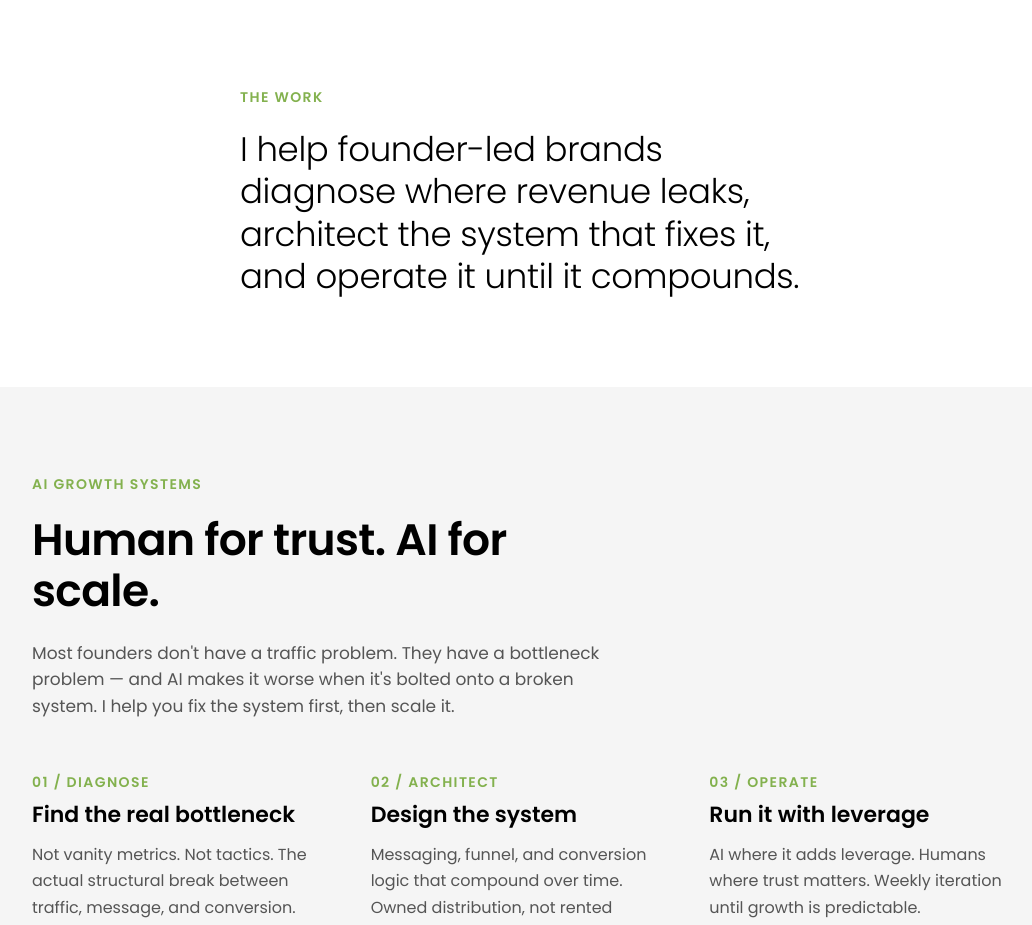
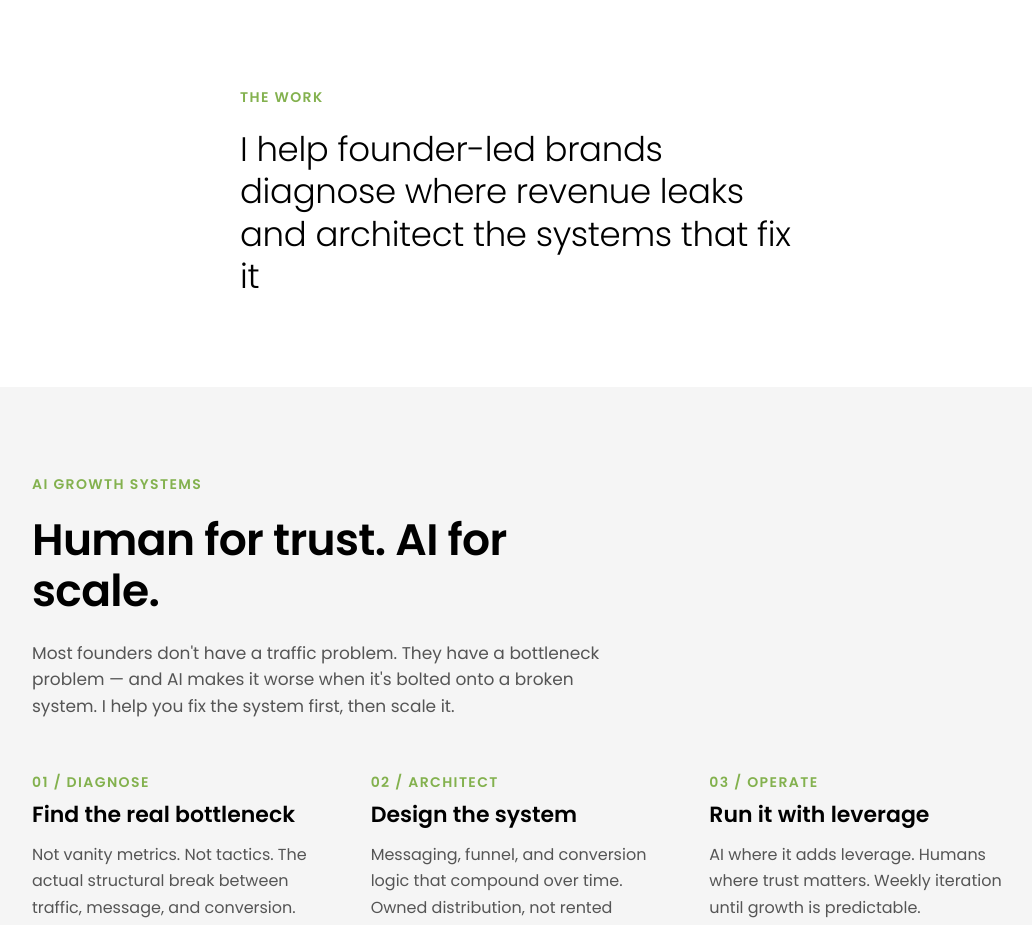
Before and after one commit to ndxtraders/revvaughn-com, a Next.js app: page / in a window 1280 px wide. Shown: the part 1700-2625 px from the top of the page, without its empty margins (120-1152 px from the left). Built offline with nearby package versions, Linux system fonts and the light colour scheme.

Commit message:
Update page.js

```diff
--- a/app/page.js
+++ b/app/page.js
@@ -130,7 +130,7 @@ export default function Home() {
         <Section bg="paper" width="prose">
           <p className="eyebrow mb-6">The Work</p>
           <p className="text-h2 font-light text-ink leading-tight">
-            I help founder-led brands diagnose where revenue leaks, architect the system that fixes it, and operate it until it compounds.
+            I help founder-led brands diagnose where revenue leaks and architect the systems that fix it
           </p>
         </Section>
 
```
